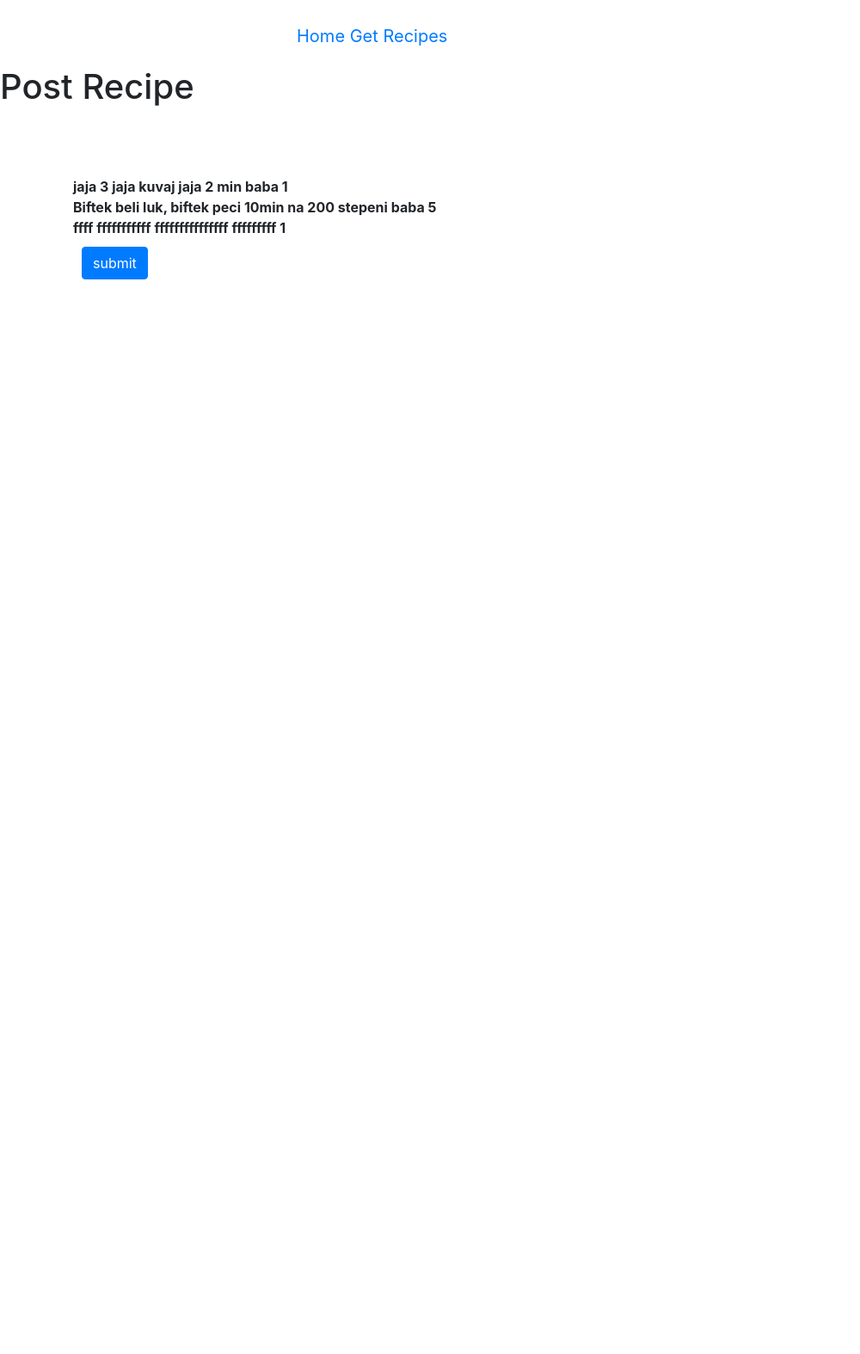
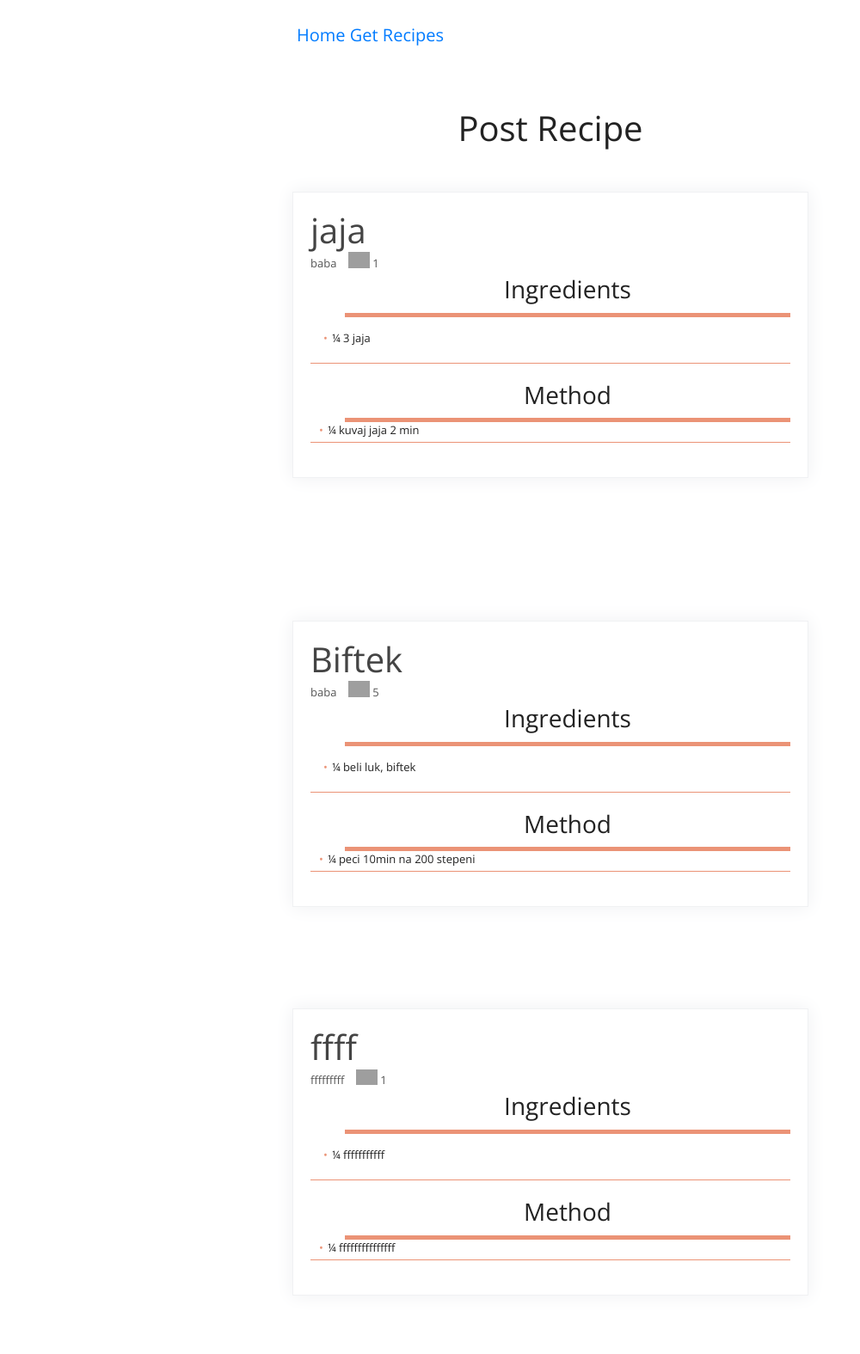
Before and after one commit to mifa43/Food_recipes_app, a Django app: page /get-recipes/ in a window 1280 px wide. Shown: the whole page at 86% size, without its empty margins (0-1000 px from the left). Before the commit the page ends 325 px from the top, so only its background shows below. Run offline with Django 3.2, Linux system fonts and the light colour scheme; data comes from the database, SQL or seed files in the repository; some libraries are stand-ins or nearby versions; grey boxes are pictures that could not be loaded.

Commit message:
kreiran novi templejt koji prikazuje recepte

```diff
--- a/foodRecipes/templates/main/getRecipes.html
+++ b/foodRecipes/templates/main/getRecipes.html
@@ -19,24 +19,157 @@
 
 {% block content %}
 {% load crispy_forms_tags %}
-    <h1>Post Recipe</h1>
+<style>
+    body {
+background: #fff;
+font: 13px 'Open Sans', sans-serif;
+color: #222;
+}
+.recipe-card {
+-webkit-box-shadow: 0px 0px 20px 1px rgba(240,241,243,1);
+-moz-box-shadow: 0px 0px 20px 1px rgba(240,241,243,1);
+box-shadow: 0px 0px 20px 1px rgba(240,241,243,1);
+border:1px solid #f0f1f3;
+width: 300px;
+margin: 50px auto;
+}
+.recipe-card__body {
+padding: 20px;
+}
+.recipe-card__heading {
+padding: 0;
+margin: 0 0 0;
+color: #444;
+}
+.recipe-card__subhead {
+font-size: 13px;
+color: #555;
+margin-bottom: 30px;
+}
+.recipe-card__ingredients {
+list-style: none;
+margin: 0;
+padding: 0;
+margin-left: 10px;
+column-count: 1;
+}
+li {
+margin-bottom: 5px;
+}
+li:before {
+content: '\2022';
+color: #eb9376;
+margin-right: 5px;
+}
+
+
+.recipe-card__nav {
+margin: 0 0 20px;
+padding: 0;
+border-bottom: 1px solid #eb9376;
+}
+li {
+display: inline-block;
+margin-right: 30px
+}
+h3 {
+margin: 0;
+padding: 0;
+}
+h3:after {
+content: '';
+display: block;
+width: 0%;
+padding-top: 10px;
+margin: 0 auto;
+border-bottom: 5px solid #eb9376;
+transition: width 250ms ease-in-out 0s;
+}
+h3:hover {
+cursor: pointer;
+}
+h3:hover:after, h3.active:after {
+width: 100%;
+}
+
+
+@media (min-width:599px) {
+.recipe-card {
+width: 600px
+}
+.recipe-card__ingredients {
+column-count: 2
+}
+}
+
+h2{
+    display: inline;
+    vertical-align: top;
+    font-family: 'Open Sans', sans-serif;
+    font-size: 16px;
+    line-height: 28px;
+}
+
+</style>
     <div class="container py-5">
+        <h1 style="text-align: center;">Post Recipe</h1>
+
         {% for i in recipe %}
+        <link href="https://fonts.googleapis.com/css?family=Open+Sans" rel="stylesheet">
+
+        <link href="https://fonts.googleapis.com/css?family=Open+Sans" rel="stylesheet">
+
+        <div class='recipe-card' id="myForm">
+            <!-- <div style="background:url(https://d2gk7xgygi98cy.cloudfront.net/6267-3-large.jpg) no-repeat 50% 50%; background-size:cover; height: 150px"></div> -->
+            <div class="recipe-card__body">
+                <h1 class="recipe-card__heading">{{i.title}}</h1>
+                <div id="containerIntro">
+                    <h2 class="recipe-card__subhead" >{{i.author}}</h2>
+                    <img style="width: 25px; margin-left: 10px;"src="https://img.freepik.com/free-vector/start_53876-25533.jpg?t=st=1653940101~exp=1653940701~hmac=e6ed8073ed70859dc8ad1a6fd5393d6f27ee4810563ca678c892b2b2638ddbd1&w=826" alt="alternatetext">
+
+                    <h2 class="recipe-card__subhead" >{{i.rating}}</h2>
+                </div>
+                <ul class="recipe-card__nav">
+                    <ol style="text-align: center;">
+                        <h3 class="active">Ingredients</h3>
+                    </ol>
+
+                    <ul class="recipe-card__ingredients" style="margin: 15px;">
+
+                        <li>&frac14; {{i.ingredient}}</li>
+
+                    </ul>
+
+
+                </ul>
+                <ul class="recipe-card__nav">
+
+
+                    <ol style="text-align: center;">
+                        <h3 class="active">Method</h3>
+                    </ol>
+
+                    <ul class="recipe-card__ingredients">
+                        <li>&frac14; {{i.recipe}}</li>
+
+                    </ul>
+                </ul>
+            </div>
+        </div>
             <br>
-            <strong>{{i.title}} </strong>
-            <strong>{{i.ingredient}} </strong>
-            <strong>{{i.recipe}} </strong>
-            <strong>{{i.author}} </strong>
-            <strong>{{i.rating}} </strong>
+    </div>
+
+
         {% endfor %}
-        <form class="uniForm blueForms" method="get" action="{% url 'food' %}">{% csrf_token %}
+        <!-- <form class="uniForm blueForms" method="get" action="{% url 'food' %}">{% csrf_token %}
 
 
             <input class="btn btn-primary" type="submit" value="submit" style="margin: 10px;">
 
 
-        </form>
-    </div>
+        </form> -->
+
+
 {% endblock %}
 
 <!--
```
